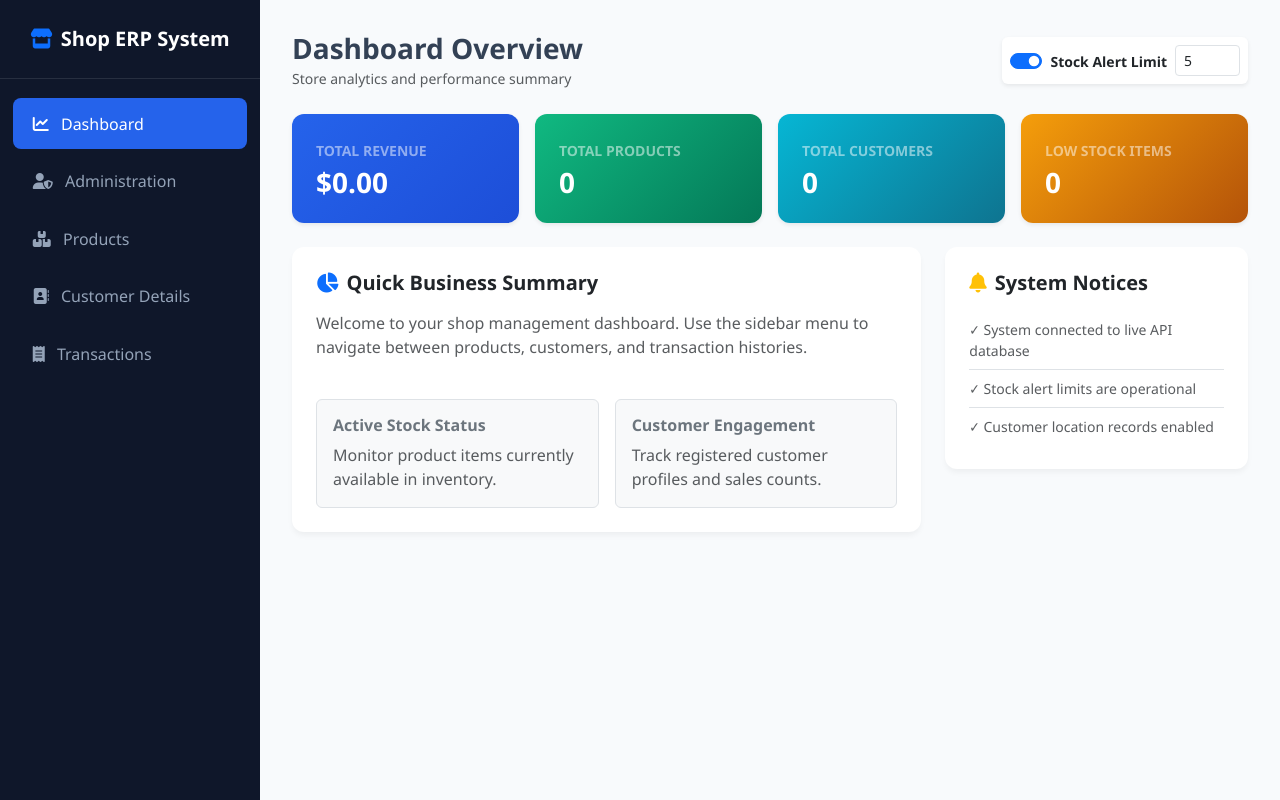
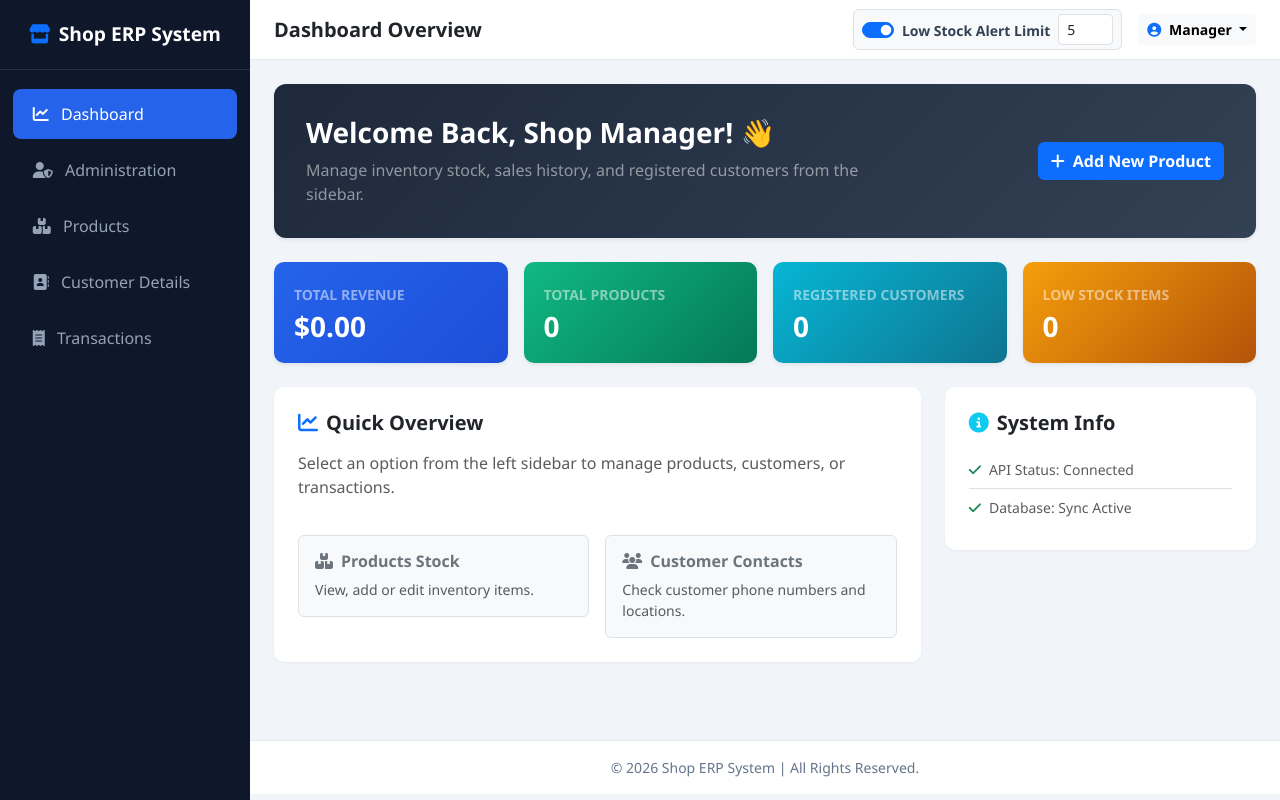
Before and after one commit to habibatuljannat567-dot/Sales_inventory, a website: page index.html in a window 1280 px wide. Drawn offline with nearby package versions, Linux system fonts and the light colour scheme; no server answers.

Commit message:
Update index.html

```diff
--- a/index.html
+++ b/index.html
@@ -3,36 +3,47 @@
 <head>
   <meta charset="UTF-8">
   <meta name="viewport" content="width=device-width, initial-scale=1.0">
-  <title>Shop ERP & Management System</title>
+  <title>Smart ERP & Shop Management System</title>
   <link href="https://cdn.jsdelivr.net/npm/bootstrap@5.3.0/dist/css/bootstrap.min.css" rel="stylesheet">
   <link rel="stylesheet" href="https://cdnjs.cloudflare.com/ajax/libs/font-awesome/6.4.0/css/all.min.css">
   <style>
-    :root { --sidebar-width: 260px; }
-    body { background-color: #f8fafc; font-family: 'Segoe UI', Tahoma, sans-serif; color: #334155; }
+    :root { --sidebar-width: 250px; --header-height: 60px; }
+    body { background-color: #f1f5f9; font-family: 'Segoe UI', Roboto, sans-serif; color: #334155; }
 
-    /* Sidebar Layout */
+    /* 1. Top Header */
+    .top-header { height: var(--header-height); background: #ffffff; border-bottom: 1px solid #e2e8f0; position: fixed; top: 0; right: 0; left: var(--sidebar-width); z-index: 99; padding: 0 1.5rem; display: flex; align-items: center; justify-content: space-between; }
+
+    /* 2. Left Sidebar */
     .sidebar { width: var(--sidebar-width); height: 100vh; position: fixed; top: 0; left: 0; background: #0f172a; color: #fff; z-index: 100; }
-    .sidebar .brand { font-size: 1.25rem; font-weight: 700; padding: 1.5rem 1rem; border-bottom: 1px solid rgba(255,255,255,0.1); }
-    .sidebar .nav-link { color: #94a3b8; padding: 0.85rem 1.25rem; font-weight: 500; cursor: pointer; border-radius: 8px; margin: 0.2rem 0.8rem; }
+    .sidebar .brand { font-size: 1.2rem; font-weight: 700; padding: 1.25rem 1rem; border-bottom: 1px solid rgba(255,255,255,0.1); }
+    .sidebar .nav-link { color: #94a3b8; padding: 0.8rem 1.25rem; font-weight: 500; cursor: pointer; border-radius: 8px; margin: 0.2rem 0.8rem; transition: all 0.2s; }
     .sidebar .nav-link:hover, .sidebar .nav-link.active { color: #fff; background: #2563eb; }
 
-    /* Main Content Layout */
-    .main-content { margin-left: var(--sidebar-width); padding: 2rem; }
-    .card-custom { border: none; border-radius: 12px; box-shadow: 0 4px 6px -1px rgba(0, 0, 0, 0.05); background: #ffffff; }
+    /* Main Layout */
+    .main-wrapper { margin-left: var(--sidebar-width); margin-top: var(--header-height); padding: 1.5rem; min-height: calc(100vh - var(--header-height) - 60px); }
+    .card-custom { border: none; border-radius: 10px; box-shadow: 0 1px 3px rgba(0,0,0,0.05); background: #ffffff; }
+
+    /* Dynamic Tab Control */
     .page-tab { display: none; }
     .page-tab.active-tab { display: block; }
 
-    /* Summary Stats Cards */
-    .stat-card { border-radius: 12px; padding: 1.5rem; color: #fff; }
+    /* 3. Hero Section */
+    .hero-banner { background: linear-gradient(135deg, #1e293b, #334155); color: #fff; border-radius: 12px; padding: 2rem; margin-bottom: 1.5rem; }
+
+    /* Stats Cards */
+    .stat-card { border-radius: 10px; padding: 1.25rem; color: #fff; }
     .stat-card.blue { background: linear-gradient(135deg, #2563eb, #1d4ed8); }
     .stat-card.green { background: linear-gradient(135deg, #10b981, #047857); }
     .stat-card.cyan { background: linear-gradient(135deg, #06b6d4, #0e7490); }
     .stat-card.yellow { background: linear-gradient(135deg, #f59e0b, #b45309); }
+
+    /* 4. Footer */
+    .footer { margin-left: var(--sidebar-width); background: #ffffff; border-top: 1px solid #e2e8f0; padding: 1rem 1.5rem; font-size: 0.875rem; color: #64748b; text-align: center; }
   </style>
 </head>
 <body>
 
-  <!-- ================= SIDEBAR NAVIGATION ================= -->
+  <!-- ================= LEFT SIDEBAR ================= -->
   <div class="sidebar d-none d-md-block">
     <div class="brand text-center">
       <i class="fa-solid fa-store me-2 text-primary"></i>Shop ERP System
@@ -66,27 +77,52 @@
     </ul>
   </div>
 
-  <!-- ================= MAIN CONTENT ================= -->
-  <div class="main-content">
+  <!-- ================= 1. TOP HEADER ================= -->
+  <header class="top-header">
+    <div class="d-flex align-items-center gap-3">
+      <h5 class="m-0 fw-bold text-dark" id="headerTitle">Dashboard Overview</h5>
+    </div>
 
-    <!-- Top Header Bar -->
-    <div class="d-flex justify-content-between align-items-center mb-4">
-      <div>
-        <h3 class="fw-bold m-0" id="tabTitle">Dashboard Overview</h3>
-        <small class="text-muted" id="tabSubtitle">Store analytics and performance summary</small>
+    <div class="d-flex align-items-center gap-3">
+      <!-- Alert Limit Switcher -->
+      <div class="d-flex align-items-center gap-2 bg-light px-2 py-1 rounded border">
+        <div class="form-check form-switch m-0">
+          <input class="form-check-input" type="checkbox" id="alertToggle" checked onchange="loadData()">
+          <label class="form-check-label small fw-bold" for="alertToggle">Low Stock Alert Limit</label>
+        </div>
+        <input type="number" id="alertLimit" class="form-control form-control-sm" value="5" style="width: 55px;" onchange="loadData()">
       </div>
 
-      <!-- Low Stock Alert Control -->
-      <div class="card p-2 d-flex flex-row align-items-center gap-2 border-0 shadow-sm">
-        <div class="form-check form-switch m-0">
-          <input class="form-check-input" type="checkbox" id="alertToggle" checked onchange="loadData()">
-          <label class="form-check-label small fw-bold" for="alertToggle">Stock Alert Limit</label>
+      <div class="dropdown">
+        <button class="btn btn-light btn-sm dropdown-toggle fw-semibold" type="button" data-bs-toggle="dropdown">
+          <i class="fa-solid fa-circle-user text-primary me-1"></i> Manager
+        </button>
+        <ul class="dropdown-menu dropdown-menu-end shadow-sm">
+          <li><a class="dropdown-item small" href="#"><i class="fa-solid fa-gear me-2"></i>Settings</a></li>
+        </ul>
+      </div>
+    </div>
+  </header>
+
+  <!-- ================= MAIN CONTENT WRAPPER ================= -->
+  <div class="main-wrapper">
+
+    <!-- ================= 2. HERO BANNER ================= -->
+    <div class="hero-banner shadow-sm">
+      <div class="row align-items-center">
+        <div class="col-md-8">
+          <h3 class="fw-bold m-0 mb-2">Welcome Back, Shop Manager! 👋</h3>
+          <p class="m-0 text-white-50">Manage inventory stock, sales history, and registered customers from the sidebar.</p>
         </div>
-        <input type="number" id="alertLimit" class="form-control form-control-sm" value="5" style="width: 65px;" onchange="loadData()">
+        <div class="col-md-4 text-md-end mt-3 mt-md-0">
+          <button class="btn btn-primary fw-bold" onclick="switchTab('products-tab', document.querySelectorAll('.sidebar .nav-link')[2])">
+            <i class="fa-solid fa-plus me-1"></i> Add New Product
+          </button>
+        </div>
       </div>
     </div>
 
-    <!-- Global Stats Overview Header -->
+    <!-- STATS OVERVIEW CARDS -->
     <div class="row g-3 mb-4">
       <div class="col-md-3">
         <div class="stat-card blue shadow-sm">
@@ -102,7 +138,7 @@
       </div>
       <div class="col-md-3">
         <div class="stat-card cyan shadow-sm">
-          <small class="text-white-50 fw-bold">TOTAL CUSTOMERS</small>
+          <small class="text-white-50 fw-bold">REGISTERED CUSTOMERS</small>
           <h3 class="fw-bold m-0 mt-1" id="statCustomers">0</h3>
         </div>
       </div>
@@ -114,24 +150,26 @@
       </div>
     </div>
 
-    <!-- ================= 1. DASHBOARD PAGE ================= -->
+    <!-- ================= 3. BODY CONTENT (TABS) ================= -->
+
+    <!-- PAGE 1: DASHBOARD -->
     <div id="dashboard-tab" class="page-tab active-tab">
       <div class="row g-4">
         <div class="col-md-8">
           <div class="card card-custom p-4">
-            <h5 class="fw-bold mb-3"><i class="fa-solid fa-chart-pie text-primary me-2"></i>Quick Business Summary</h5>
-            <p class="text-muted">Welcome to your shop management dashboard. Use the sidebar menu to navigate between products, customers, and transaction histories.</p>
-            <div class="row g-3 mt-2">
+            <h5 class="fw-bold mb-3"><i class="fa-solid fa-chart-line text-primary me-2"></i>Quick Overview</h5>
+            <p class="text-muted">Select an option from the left sidebar to manage products, customers, or transactions.</p>
+            <div class="row g-3 mt-1">
               <div class="col-md-6">
                 <div class="border rounded p-3 bg-light">
-                  <h6 class="fw-bold text-secondary">Active Stock Status</h6>
-                  <p class="m-0 text-muted">Monitor product items currently available in inventory.</p>
+                  <h6 class="fw-bold text-secondary"><i class="fa-solid fa-boxes-stacked me-2"></i>Products Stock</h6>
+                  <p class="m-0 text-muted small">View, add or edit inventory items.</p>
                 </div>
               </div>
               <div class="col-md-6">
                 <div class="border rounded p-3 bg-light">
-                  <h6 class="fw-bold text-secondary">Customer Engagement</h6>
-                  <p class="m-0 text-muted">Track registered customer profiles and sales counts.</p>
+                  <h6 class="fw-bold text-secondary"><i class="fa-solid fa-users me-2"></i>Customer Contacts</h6>
+                  <p class="m-0 text-muted small">Check customer phone numbers and locations.</p>
                 </div>
               </div>
             </div>
@@ -140,54 +178,46 @@
 
         <div class="col-md-4">
           <div class="card card-custom p-4">
-            <h5 class="fw-bold mb-3"><i class="fa-solid fa-bell text-warning me-2"></i>System Notices</h5>
+            <h5 class="fw-bold mb-3"><i class="fa-solid fa-info-circle text-info me-2"></i>System Info</h5>
             <ul class="list-group list-group-flush">
-              <li class="list-group-item px-0 text-muted small">✓ System connected to live API database</li>
-              <li class="list-group-item px-0 text-muted small">✓ Stock alert limits are operational</li>
-              <li class="list-group-item px-0 text-muted small">✓ Customer location records enabled</li>
+              <li class="list-group-item px-0 text-muted small"><i class="fa-solid fa-check text-success me-2"></i>API Status: Connected</li>
+              <li class="list-group-item px-0 text-muted small"><i class="fa-solid fa-check text-success me-2"></i>Database: Sync Active</li>
             </ul>
           </div>
         </div>
       </div>
     </div>
 
-    <!-- ================= 2. ADMINISTRATION PAGE ================= -->
+    <!-- PAGE 2: ADMINISTRATION -->
     <div id="admin-tab" class="page-tab">
       <div class="card card-custom p-4">
-        <h5 class="fw-bold mb-3"><i class="fa-solid fa-sliders text-primary me-2"></i>Administration & System Settings</h5>
+        <h5 class="fw-bold mb-3"><i class="fa-solid fa-sliders text-primary me-2"></i>Administration</h5>
         <div class="row g-3">
           <div class="col-md-6">
             <div class="border rounded p-3">
-              <h6 class="fw-bold">General Settings</h6>
-              <p class="small text-muted mb-3">Configure shop currency, taxes, and system alerts.</p>
+              <h6 class="fw-bold">General Config</h6>
+              <p class="small text-muted mb-3">System configurations and settings.</p>
               <div class="mb-3">
                 <label class="small fw-bold mb-1">Currency Symbol</label>
                 <input type="text" class="form-control form-control-sm" value="$" readonly>
               </div>
             </div>
           </div>
-          <div class="col-md-6">
-            <div class="border rounded p-3">
-              <h6 class="fw-bold">User Management</h6>
-              <p class="small text-muted mb-3">System administrator profile settings.</p>
-              <button class="btn btn-sm btn-outline-primary" disabled>Manage Admin Roles</button>
-            </div>
-          </div>
         </div>
       </div>
     </div>
 
-    <!-- ================= 3. PRODUCTS PAGE ================= -->
+    <!-- PAGE 3: PRODUCTS (TABLE & FORM) -->
     <div id="products-tab" class="page-tab">
       <div class="row g-4">
-        <!-- Add Product Form -->
+        <!-- Add Form -->
         <div class="col-md-4">
           <div class="card card-custom p-4">
             <h5 class="fw-bold mb-3"><i class="fa-solid fa-plus-circle text-success me-2"></i>Add New Product</h5>
             <form id="addProductForm">
               <div class="mb-2">
                 <label class="small fw-bold mb-1">Product Name *</label>
-                <input type="text" id="pName" class="form-control" placeholder="e.g. Mechanical Keyboard" required>
+                <input type="text" id="pName" class="form-control" placeholder="Item Name" required>
               </div>
               <div class="mb-2">
                 <label class="small fw-bold mb-1">Price ($) *</label>
@@ -202,11 +232,11 @@
           </div>
         </div>
 
-        <!-- Inventory List -->
+        <!-- Products List Table -->
         <div class="col-md-8">
           <div class="card card-custom">
             <div class="card-header bg-white py-3 d-flex justify-content-between align-items-center">
-              <h5 class="m-0 fw-bold">Inventory Product Stock</h5>
+              <h5 class="m-0 fw-bold">Inventory Products List</h5>
               <input type="text" id="searchInventory" class="form-control form-control-sm w-50" placeholder="🔍 Search Product...">
             </div>
             <div class="table-responsive">
@@ -216,7 +246,7 @@
                     <th>ID</th>
                     <th>Product Name</th>
                     <th>Price</th>
-                    <th>Stock Status</th>
+                    <th>Stock</th>
                     <th class="text-end">Action</th>
                   </tr>
                 </thead>
@@ -228,17 +258,17 @@
       </div>
     </div>
 
-    <!-- ================= 4. CUSTOMER DETAILS PAGE ================= -->
+    <!-- PAGE 4: CUSTOMERS (TABLE & FORM) -->
     <div id="customers-tab" class="page-tab">
       <div class="row g-4">
         <!-- Add Customer Form -->
         <div class="col-md-4">
           <div class="card card-custom p-4">
-            <h5 class="fw-bold mb-3"><i class="fa-solid fa-user-plus text-info me-2"></i>Add New Customer</h5>
+            <h5 class="fw-bold mb-3"><i class="fa-solid fa-user-plus text-info me-2"></i>Add Customer Profile</h5>
             <form id="addCustomerForm">
               <div class="mb-2">
                 <label class="small fw-bold mb-1">Customer Name *</label>
-                <input type="text" id="cName" class="form-control" placeholder="Full Name" required>
+                <input type="text" id="cName" class="form-control" placeholder="Name" required>
               </div>
               <div class="mb-2">
                 <label class="small fw-bold mb-1">Phone Number *</label>
@@ -249,19 +279,19 @@
                 <input type="text" id="cCity" class="form-control" placeholder="e.g. Dhaka" required>
               </div>
               <div class="mb-3">
-                <label class="small fw-bold mb-1">Street / Detail Address (Optional)</label>
-                <input type="text" id="cAddress" class="form-control" placeholder="Street / House No.">
+                <label class="small fw-bold mb-1">Address Detail (Optional)</label>
+                <input type="text" id="cAddress" class="form-control" placeholder="Street / House">
               </div>
-              <button type="submit" class="btn btn-info text-white w-100 fw-bold py-2">Save Customer Profile</button>
+              <button type="submit" class="btn btn-info text-white w-100 fw-bold py-2">Save Profile</button>
             </form>
           </div>
         </div>
 
-        <!-- Customer List -->
+        <!-- Customer List Table -->
         <div class="col-md-8">
           <div class="card card-custom">
             <div class="card-header bg-white py-3">
-              <h5 class="m-0 fw-bold">Registered Customer Directory</h5>
+              <h5 class="m-0 fw-bold">Registered Customer List</h5>
             </div>
             <div class="table-responsive">
               <table class="table table-hover align-middle mb-0">
@@ -270,7 +300,7 @@
                     <th>ID</th>
                     <th>Customer Name</th>
                     <th>Phone</th>
-                    <th>Location / Address</th>
+                    <th>Location</th>
                   </tr>
                 </thead>
                 <tbody id="customersTable"></tbody>
@@ -281,13 +311,13 @@
       </div>
     </div>
 
-    <!-- ================= 5. TRANSACTIONS PAGE ================= -->
+    <!-- PAGE 5: TRANSACTIONS (TABLE) -->
     <div id="transactions-tab" class="page-tab">
       <div class="card card-custom">
         <div class="card-header bg-white py-3">
           <div class="row g-2 align-items-center">
             <div class="col-md-4">
-              <h5 class="m-0 fw-bold">Transaction History Report</h5>
+              <h5 class="m-0 fw-bold">Transaction History</h5>
             </div>
             <div class="col-md-8">
               <div class="d-flex gap-2 justify-content-end">
@@ -296,7 +326,7 @@
                 </select>
                 <input type="date" id="startDate" class="form-control form-control-sm w-auto">
                 <input type="date" id="endDate" class="form-control form-control-sm w-auto">
-                <button class="btn btn-sm btn-dark" onclick="applySalesFilter()"><i class="fa-solid fa-filter"></i> Filter</button>
+                <button class="btn btn-sm btn-dark" onclick="applySalesFilter()"><i class="fa-solid fa-filter"></i></button>
                 <button class="btn btn-sm btn-outline-secondary" onclick="resetSalesFilter()">Reset</button>
               </div>
             </div>
@@ -311,7 +341,7 @@
                 <th>Product</th>
                 <th>Qty</th>
                 <th>Total Price</th>
-                <th>Date & Time</th>
+                <th>Date</th>
               </tr>
             </thead>
             <tbody id="salesTable"></tbody>
@@ -322,12 +352,19 @@
 
   </div>
 
-  <!-- Edit Product Modal -->
+  <!-- ================= 4. FOOTER ================= -->
+  <footer class="footer">
+    <div class="container-fluid">
+      <p class="m-0">&copy; 2026 Shop ERP System | All Rights Reserved.</p>
+    </div>
+  </footer>
+
+  <!-- Edit Modal -->
   <div class="modal fade" id="editModal" tabindex="-1">
     <div class="modal-dialog">
       <div class="modal-content">
         <div class="modal-header">
-          <h5 class="modal-title">Edit Product Details</h5>
+          <h5 class="modal-title">Edit Product</h5>
           <button type="button" class="btn-close" data-bs-dismiss="modal"></button>
         </div>
         <div class="modal-body">
@@ -365,24 +402,23 @@
 
     // Tab Switcher Function
     function switchTab(tabId, element) {
+      // Hide all tabs
       document.querySelectorAll('.page-tab').forEach(tab => tab.classList.remove('active-tab'));
+      // Remove active status from all links
       document.querySelectorAll('.sidebar .nav-link').forEach(link => link.classList.remove('active'));
 
+      // Show targeted tab
       document.getElementById(tabId).classList.add('active-tab');
       element.classList.add('active');
 
-      const titles = {
-        'dashboard-tab': { title: 'Dashboard Overview', subtitle: 'Store analytics and performance summary' },
-        'admin-tab': { title: 'Administration', subtitle: 'Manage system settings and configurations' },
-        'products-tab': { title: 'Products Management', subtitle: 'Add, update and track stock items' },
-        'customers-tab': { title: 'Customer Details', subtitle: 'View and manage customer contact info' },
-        'transactions-tab': { title: 'Transactions Report', subtitle: 'Detailed logs of sales transactions' }
+      const headers = {
+        'dashboard-tab': 'Dashboard Overview',
+        'admin-tab': 'Administration Settings',
+        'products-tab': 'Products Management',
+        'customers-tab': 'Customer Directory',
+        'transactions-tab': 'Transaction Logs'
       };
-
-      if(titles[tabId]) {
-        document.getElementById('tabTitle').innerText = titles[tabId].title;
-        document.getElementById('tabSubtitle').innerText = titles[tabId].subtitle;
-      }
+      document.getElementById('headerTitle').innerText = headers[tabId] || 'Dashboard';
     }
 
     async function loadData() {
@@ -399,7 +435,7 @@
         const alertEnabled = document.getElementById('alertToggle').checked;
         const alertThreshold = parseInt(document.getElementById('alertLimit').value) || 5;
 
-        // Stat Calculations
+        // Statistics
         let totalRev = 0;
         if (Array.isArray(sales)) sales.forEach(s => totalRev += parseFloat(s.total_price || 0));
 
@@ -409,17 +445,17 @@
         }
 
         document.getElementById('statRevenue').innerText = `$${totalRev.toFixed(2)}`;
-        document.getElementById('statProducts').innerText = products ? products.length : 0;
-        document.getElementById('statCustomers').innerText = customers ? customers.length : 0;
+        document.getElementById('statProducts').innerText = Array.isArray(products) ? products.length : 0;
+        document.getElementById('statCustomers').innerText = Array.isArray(customers) ? customers.length : 0;
         document.getElementById('statLowStock').innerText = alertEnabled ? lowStockCount : 'Off';
 
-        // Render Products Table & Filter Dropdown
+        // 1. Render Products Table
         const invBody = document.getElementById('inventoryTable');
         const filterProduct = document.getElementById('filterProduct');
         invBody.innerHTML = '';
         filterProduct.innerHTML = '<option value="">All Products</option>';
 
-        if (Array.isArray(products)) {
+        if (Array.isArray(products) && products.length > 0) {
           products.forEach(p => {
             let stockBadge = `<span class="badge bg-success">${p.stock} Units</span>`;
             if (alertEnabled && p.stock <= alertThreshold && p.stock > 0) {
@@ -442,9 +478,11 @@
             `;
             filterProduct.innerHTML += `<option value="${p.id}">${p.name}</option>`;
           });
+        } else {
+          invBody.innerHTML = `<tr><td colspan="5" class="text-center text-muted py-3">No products available. Add one using the form!</td></tr>`;
         }
 
-        // Render Customers Table
+        // 2. Render Customers Table
         const cBody = document.getElementById('customersTable');
         cBody.innerHTML = '';
 
@@ -460,13 +498,14 @@
             `;
           });
         } else {
-          cBody.innerHTML = `<tr><td colspan="4" class="text-center text-muted py-3">No customers found</td></tr>`;
+          cBody.innerHTML = `<tr><td colspan="4" class="text-center text-muted py-3">No customers registered yet.</td></tr>`;
         }
 
+        // 3. Render Sales Table
         renderSalesTables(sales);
 
       } catch (err) {
-        console.error("Error loading data:", err);
+        console.error("Error fetching data:", err);
       }
     }
 
@@ -488,11 +527,11 @@
           `;
         });
       } else {
-        salesBody.innerHTML = `<tr><td colspan="6" class="text-center text-muted py-3">No transaction history found</td></tr>`;
+        salesBody.innerHTML = `<tr><td colspan="6" class="text-center text-muted py-3">No transactions history found.</td></tr>`;
       }
     }
 
-    // Forms Processing
+    // Handlers
     document.getElementById('addProductForm').addEventListener('submit', async (e) => {
       e.preventDefault();
       await fetch(`${API_BASE}/api/products`, {
@@ -512,7 +551,7 @@
       e.preventDefault();
       const city = document.getElementById('cCity').value.trim();
       const street = document.getElementById('cAddress').value.trim();
-      const fullAddr = street ? `${city}, ${street}` : city;
+      const fullAddress = street ? `${city}, ${street}` : city;
 
       await fetch(`${API_BASE}/api/customers`, {
         method: 'POST',
@@ -520,7 +559,7 @@
         body: JSON.stringify({
           customer_name: document.getElementById('cName').value,
           customer_phone: document.getElementById('cPhone').value,
-          customer_address: fullAddr
+          customer_address: fullAddress
         })
       });
       document.getElementById('addCustomerForm').reset();
```
